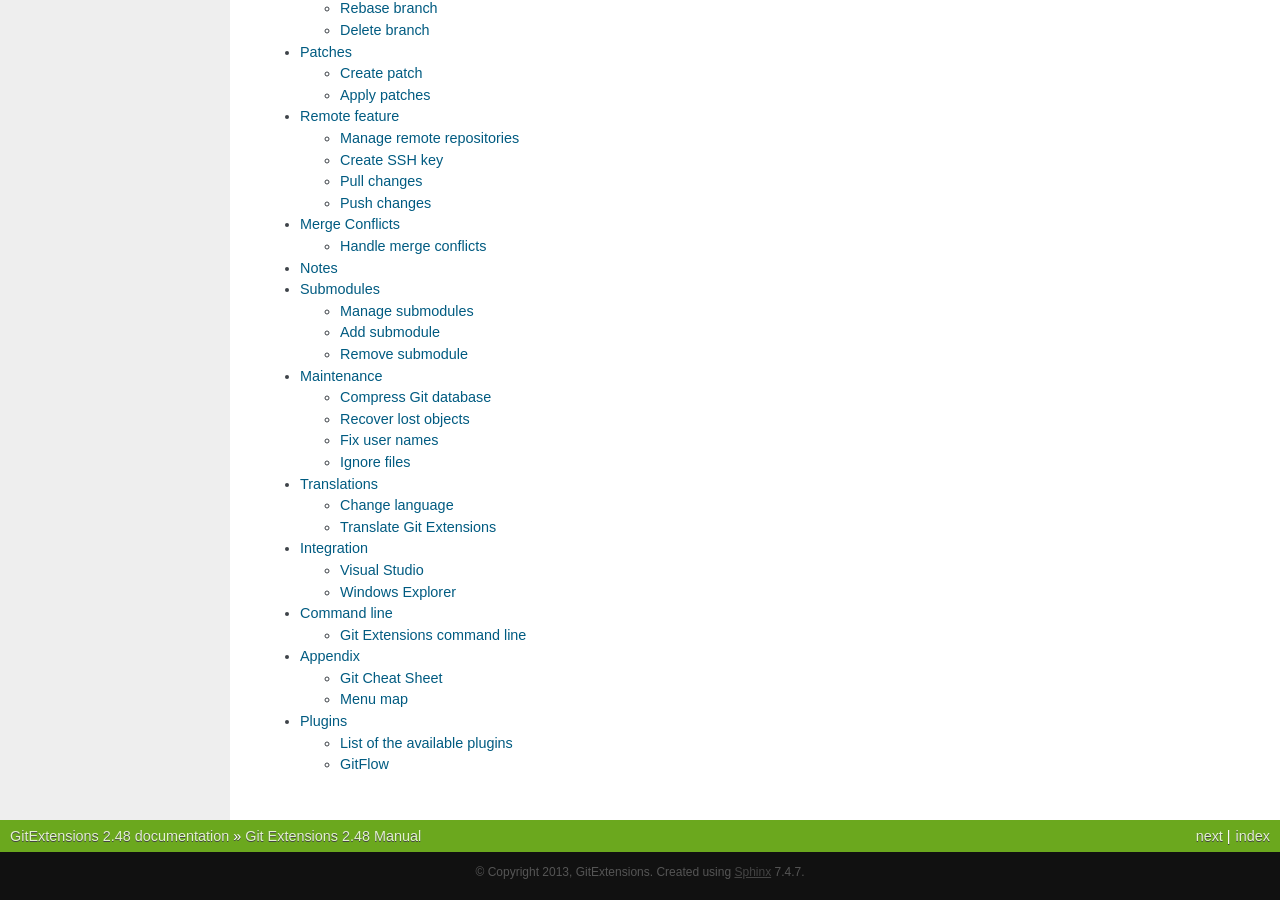
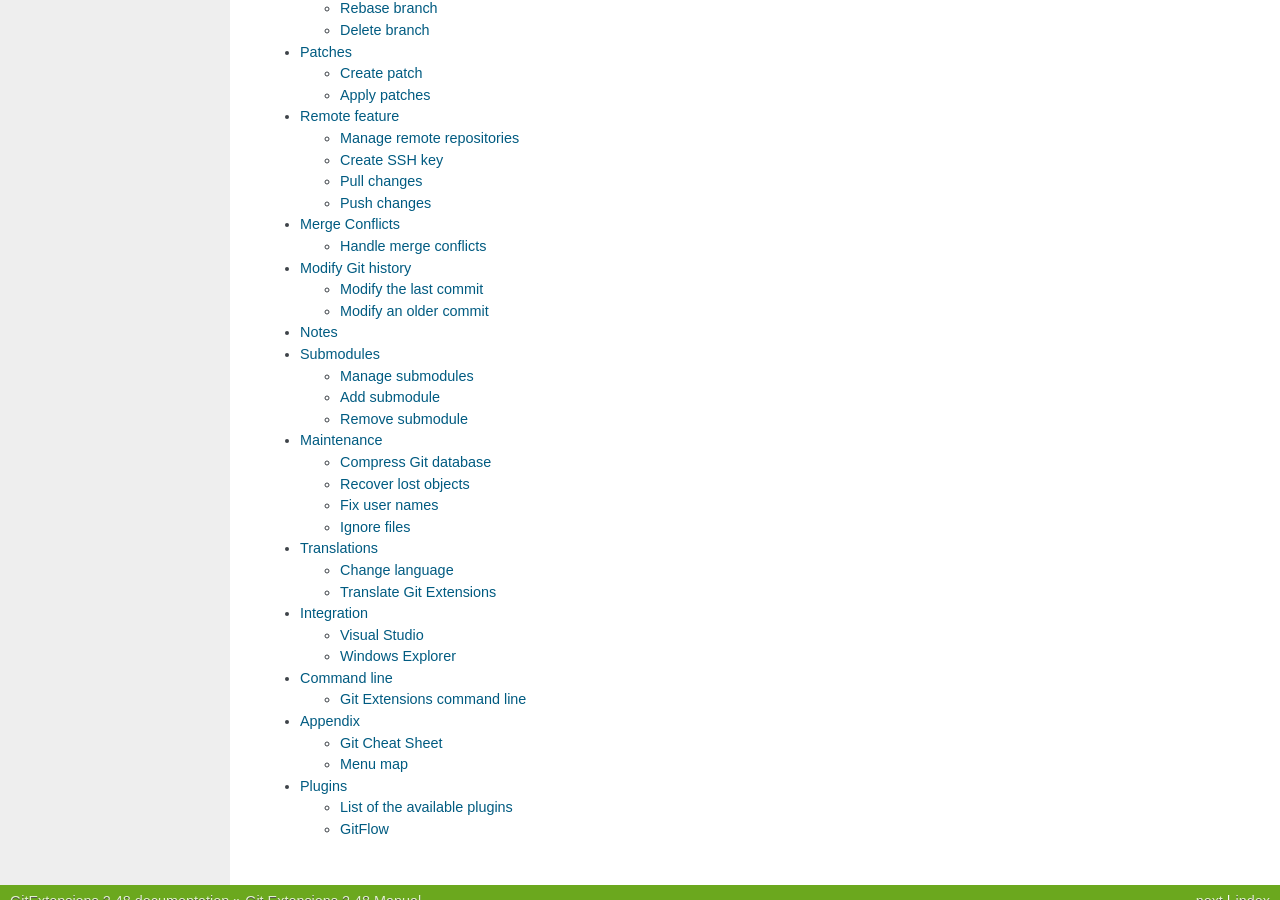
Before and after one commit to martinqt/GitExtensionsDoc, a Sphinx documentation site: the page built from source/index.rst, in a window 1280 px wide and 900 px high, scrolled down 1169 px. Built offline with Sphinx 7.4.7, drawn with Linux system fonts in a browser that asks for light colours; some of the changed lines change nothing that is shown.

Commit message:
Add a "modify history" section in the doc

```diff
--- a/source/index.rst
+++ b/source/index.rst
@@ -14,6 +14,7 @@
    patches
    remote_feature
    merge_conflicts
+   modify_history
    notes
    submodules
    maintenance
--- /dev/null
+++ b/source/modify_history.rst
@@ -0,0 +1,92 @@
+Modify Git history
+==================
+
+There is 2 different cases, and consequently 2 way to do it, with git when we want to modify the history:
+- Modify the last commit of the current branch with doing an amend
+- Modify a older commit with doing a ``interactive rebase``
+
+Note: There are 2 things to understand when working with the history with git:
+- As git only create immutable commits (sealed by the sha1), "modifying" a commit is in fact creating a new commit more or less similar.
+- Consequently, the entire history of children following the changed commit will be different.
+ So, except if the history has not been already push, or if you have good reasons, that is a bad practice to change the history
+  because you will mess the history of others developers.
+
+Modify the last commit
+----------------------
+
+The easiest way to modify the history is to modify the last commit made by doing what is called an ``amend``.
+To do that, open the commit windows and check the option "Amend commit".
+If the commit message text area was empty, it is now filled with the message of the last commit.
+You could now just update the commit message and commit or also add some more changes in the staging area to
+add them to the commit.
+
+.. image:: /images/history/amend_commit.png
+
+Modify an older commit
+----------------------
+
+To modify an older commit than the last one of the current branch, we must use the ``interactive rebase``.
+
+Doing an interactive rebase
+^^^^^^^^^^^^^^^^^^^^^^^^^^^
+
+First, you should create a commit containing the changes you want to add to a previous commit
+(or know an existing commit that contains this changes).
+
+Then use the `rebase` feature in interactive mode on a base commit older than the one that you want to modify.
+
+.. image:: /images/history/rebase_interactive.png
+
+Check the option `interactive` and click on `Rebase` to launch the process.
+
+.. image:: /images/history/rebase_interactive_option.png
+
+You will be prompted by a text editor displaying all the commits that will be rebased
+
+You could have a look to this _documentation: https://git-scm.com/book/en/v2/Git-Tools-Rewriting-History to better understand all the possibilities offered.
+
+The options offered are :
+
+- reorder the lines to reorder the commits,
+- delete a line to throw away a commit and the changes introduced by the commit,
+- write `r` or `reword` in front of a commit to rewrite the commit message,
+- write `f` or `fixup` in front of a commit to meld the commit with the previous commit and with keeping the commit message of the first commit,
+- write `s` or `squash` in front of a commit to meld the commit with the previous commit and with rewriting the commit message.
+
+Often, we will use interactive rebase to move the line and squash or fixup commits to modify the history.
+
+Once we did the changes, save and close the editor to let git do the rebase.
+
+Using autosquash rebase feature
+^^^^^^^^^^^^^^^^^^^^^^^^^^^^^^^
+
+There is an option to facilitate the use of the ``interactive rebase`` when you know, at the moment of doing a
+commit that the changes introduced by this commit should have been made in an older commit (the case of a `fixup` or `squash`).
+
+In this case, you should create a commit containing the changes you want to add to a previous commit and use the `Advanced` menu to:
+
+- create a `fixup` commit
+- create a `squash` commit
+
+Right click on the commit in the history, you know that you want to "modify".
+
+And choose the suitable option...
+
+.. image:: /images/history/rebase_interactive_fixup_commit.png
+
+GitExtensions will open the commit window with an already filled commit message containing the needed information to find the commit to "modify".
+
+.. image:: /images/history/rebase_interactive_option.png
+
+Do not change the commit message and commit all the changes needed.
+
+Then process to the interactive rebase, like describe in the previous paragraph but with enabling the option `Autosquash`.
+
+.. image:: /images/history/rebase_interactive_autosquash.png
+
+Launch the rebase by clicking on `Rebase`.
+
+The interactive rebase will process the same way but with a major difference!
+When enabling the `Autosquash` option, git will automatically reorder the commits lines and write the good actions in front of the commits
+when it will open the text editor. You normally have just to close the editor (except if you want to do additional changes).
+And let git do the rebase.
```
Also changed, not shown: source/images/history/amend_commit.png (added), source/images/history/rebase_interactive.png (added), source/images/history/rebase_interactive_autosquash.png (added), source/images/history/rebase_interactive_create_fixup_commit.png (added), source/images/history/rebase_interactive_fixup_commit.png (added), source/images/history/rebase_interactive_option.png (added).
